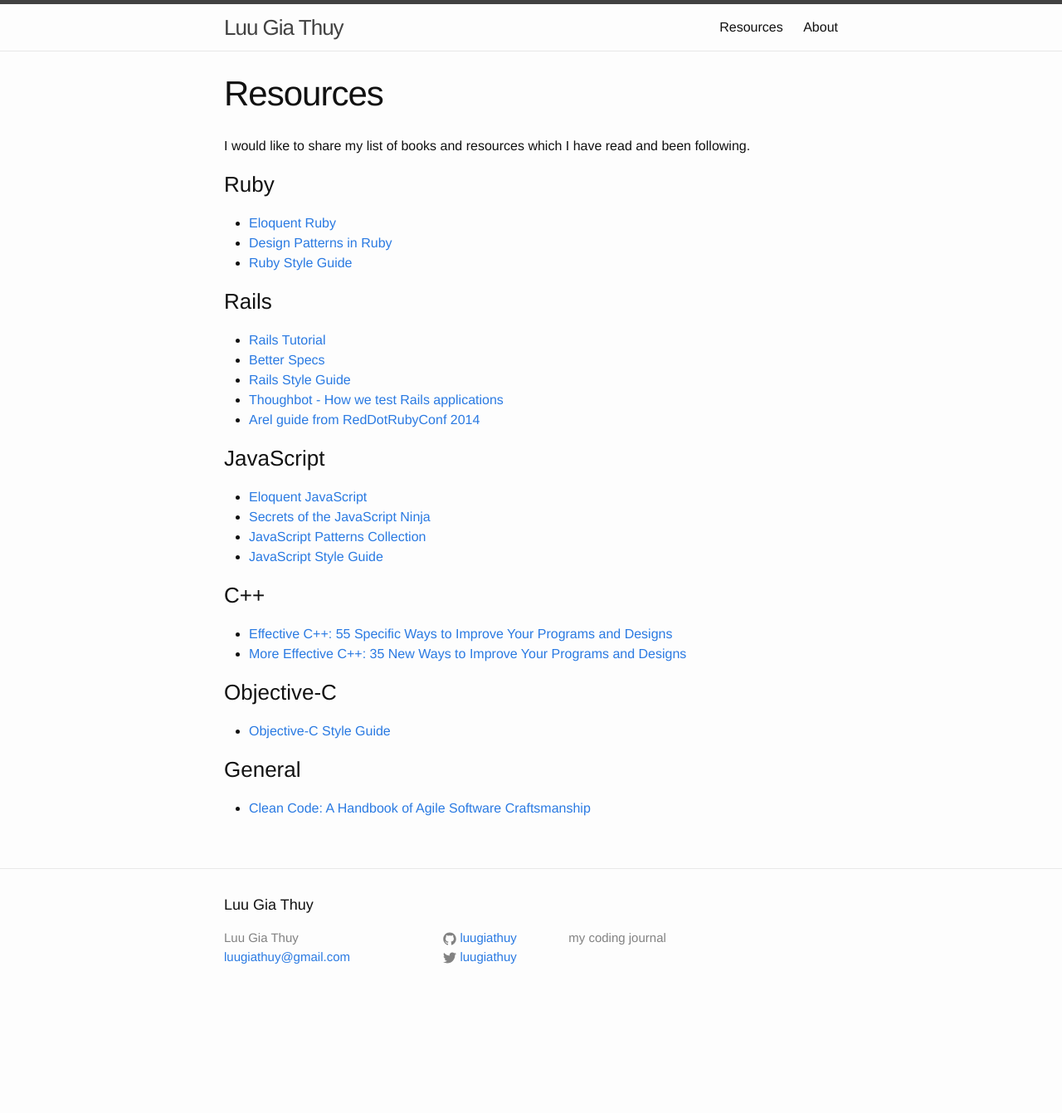
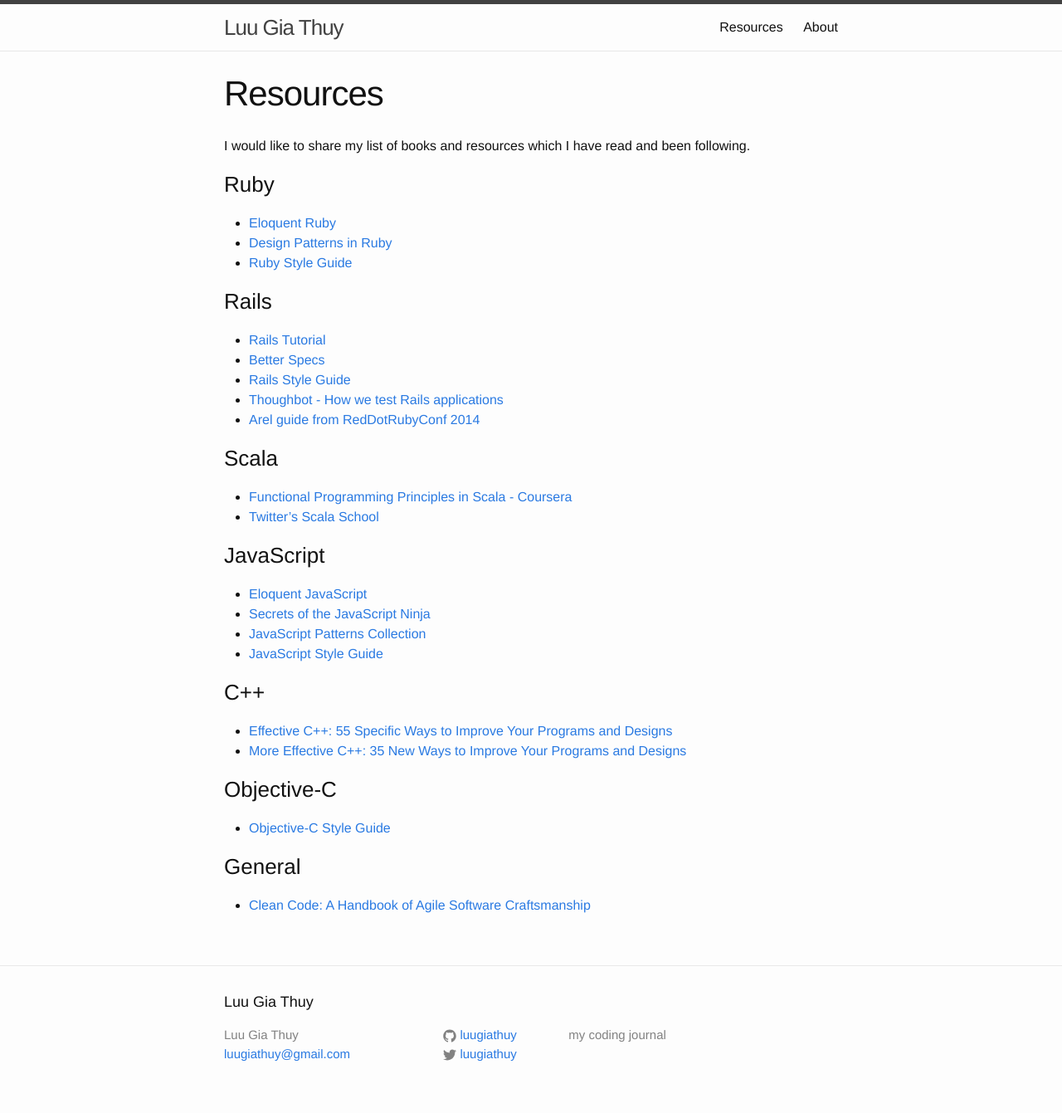
Before and after one commit to luugiathuy/luugiathuy.github.io, a Jekyll site: the page built from resources/index.md, in a window 1280 px wide. Shown: the whole page at 83% size. Built offline with Jekyll 4.4.1, drawn with Linux system fonts in a browser that asks for light colours; before the commit the page ends 1224 px from its top, so only the background shows below that.

Commit message:
Add scala resources

```diff
--- a/resources/index.md
+++ b/resources/index.md
@@ -21,6 +21,11 @@
 - [Thoughbot - How we test Rails applications](http://robots.thoughtbot.com/how-we-test-rails-applications){:target="_blank"}
 - [Arel guide from RedDotRubyConf 2014](https://docs.google.com/presentation/d/1O4jYDnq8d0lSu3D2c_khKPkQ2GKCm1Fw0y1nQacmwVc/pub#slide=id.p){:target="_blank"}
 
+### Scala
+
+- [Functional Programming Principles in Scala - Coursera](https://www.coursera.org/course/progfun){:target="_blank"}
+- [Twitter's Scala School](http://twitter.github.io/scala_school){:target="_blank"}
+
 ### JavaScript
 
 - [Eloquent JavaScript](http://eloquentjavascript.net">Eloquent JavaScript){:target="_blank"}
```
